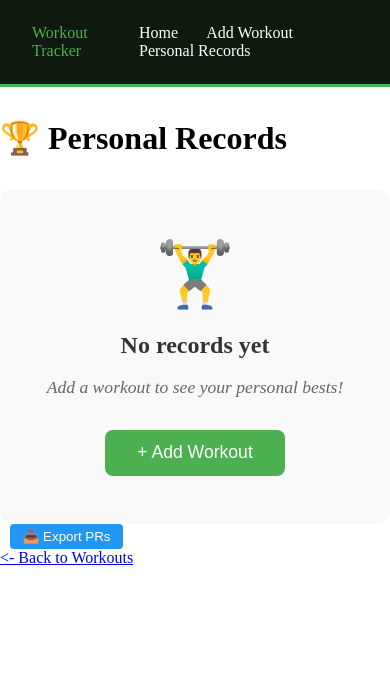
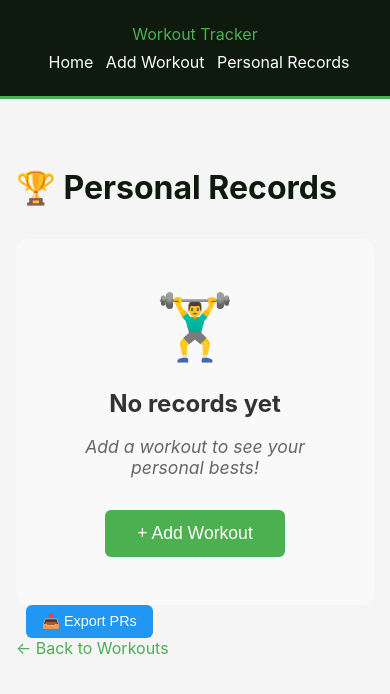
Before and after one commit to Adem-bit/Workout-Tracker, a Python web app: template templates/prs.html in a window 390 px wide. Shown: the top 694 px of the page. Run offline with Jinja, Linux system fonts and the light colour scheme; the template is opened without the code that fills it, so the values that code supplies are empty.

Commit message:
Add CSS polish and responsive improvements
- Consistent color palette (dark green, bright green accent)
- Styled workout cards with shadow and green left border
- Unified button styles with hover effects
- Form input styling with focus states
- Improved typography and spacing
- Basic mobile responsive navbar

```diff
--- a/static/style.css
+++ b/static/style.css
@@ -1,7 +1,29 @@
 body {
     margin: 0;
     padding: 0;
+    background-color: #f5f5f5;
+    font-family: -apple-system, BlinkMacSystemFont, 'Segoe UI', Roboto, sans-serif;
+    color: #333;
+}
 
+h1 {
+    color: #0d1a0d;
+    margin-bottom: 0.5rem;
+}
+
+h2 {
+    color: #333;
+    margin-top: 1.5rem;
+    margin-bottom: 1rem;
+}
+
+a {
+    color: #4CAF50;
+    text-decoration: none;
+}
+
+a:hover {
+    text-decoration: underline;
 }
 
 #delete_form {
@@ -29,6 +51,12 @@ body {
     color: #4CAF50;
 }
 
+.container {
+    max-width: 800px;
+    margin: 0 auto;
+    padding: 2rem;
+}
+
 .nav-brand {
     color: white;
     font-size: 1.5rem;
@@ -51,6 +79,44 @@ body {
     color: #4CAF50;
     border-bottom: 2px solid #4CAF50;
 }
+
+.workout-card {
+    background: white;
+    padding: 1.2rem;
+    margin-bottom: 1rem;
+    border-radius: 8px;
+    box-shadow: 0 1px 3px rgba(0,0,0,0.1);
+    border-left: 4px solid #4CAF50;
+}
+
+button {
+    padding: 0.5rem 1rem;
+    border: none;
+    border-radius: 6px;
+    cursor: pointer;
+    font-size: 0.9rem;
+    transition: all 0.2s;
+}
+
+.edit-btn {
+    background: #4CAF50;
+    color: white;
+}
+
+.edit-btn:hover {
+    background: #38833C;
+}
+
+.delete-btn {
+    background: #ff4444;
+    color: white;
+}
+
+.delete-btn:hover {
+    background: #cc0000;
+}
+
+
 
 .empty-state {
     text-align: center;
@@ -80,12 +146,8 @@ body {
 .empty-state-btn {
     background: #4CAF50;
     color: white;
-    border: none;
     padding: 0.8rem 2rem;
     font-size: 1.1rem;
-    border-radius: 8px;
-    cursor: pointer;
-    transition: background 0.2s;
 }
 
 .empty-state-btn:hover {
@@ -95,15 +157,26 @@ body {
 .export-btn {
     background: #2196F3;
     color: white;
-    border: none;
-    padding: 0.3rem 0.8rem;
-    border-radius: 4px;
-    cursor: pointer;
-    margin-left: 10px;
 }
 
 .export-btn:hover {
     background: #1976D2;
+}
+
+input, select {
+    padding: 0.6rem;
+    border: 1px solid #ddd;
+    border-radius: 6px;
+    font-size: 0.95rem;
+    width: 100%;
+    max-width: 400px;
+    box-sizing: border-box;
+}
+
+input:focus, select:focus {
+    outline: none;
+    border-color: #4CAF50;
+    box-shadow: 0 0 0 3px rgba(76, 175, 80, 0.1);
 }
 
 #progressChart {
@@ -116,3 +189,23 @@ body {
     padding: 1rem;
     border-radius: 8px;
 }
+
+@media (max-width: 600px) {
+    .navbar {
+        flex-direction: column;
+        gap: 0.5rem;
+        text-align: center;
+    }
+
+    .nav-links a {
+        margin-left: 0.5rem;
+    }
+
+    .container {
+        padding: 1rem;
+    }
+
+    .workout-card {
+        padding: 0.8rem;
+    }
+}
```
